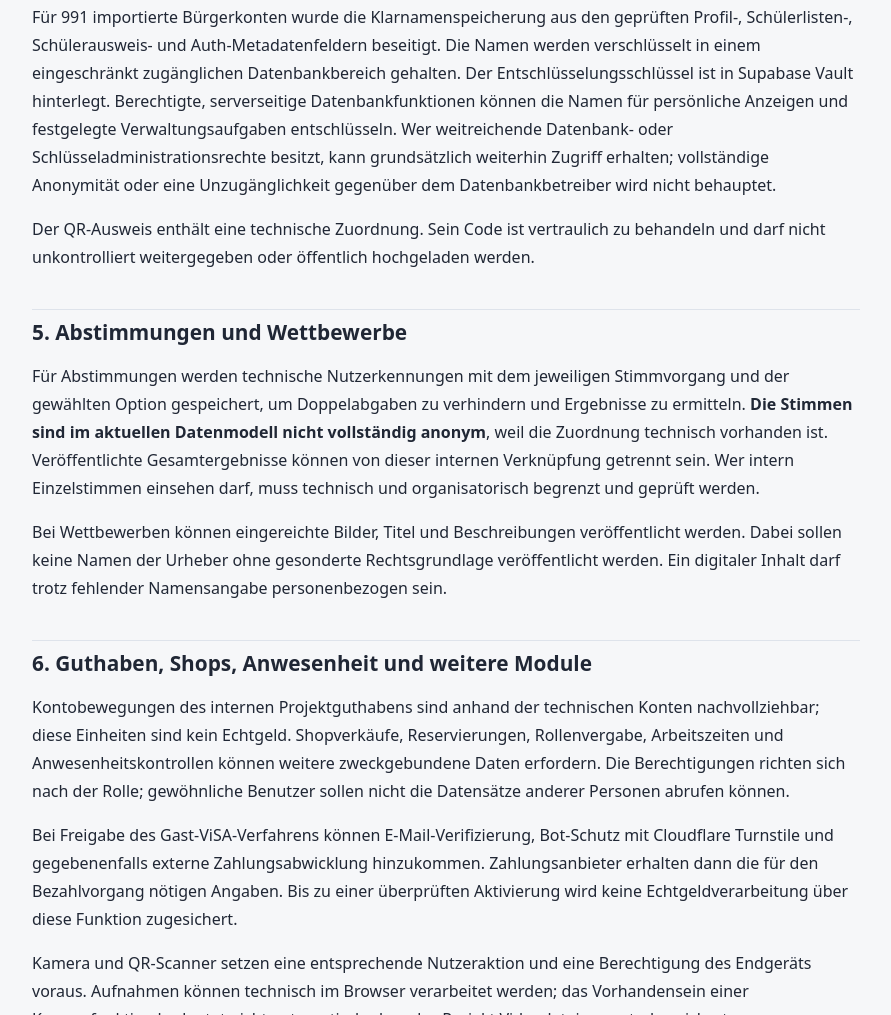
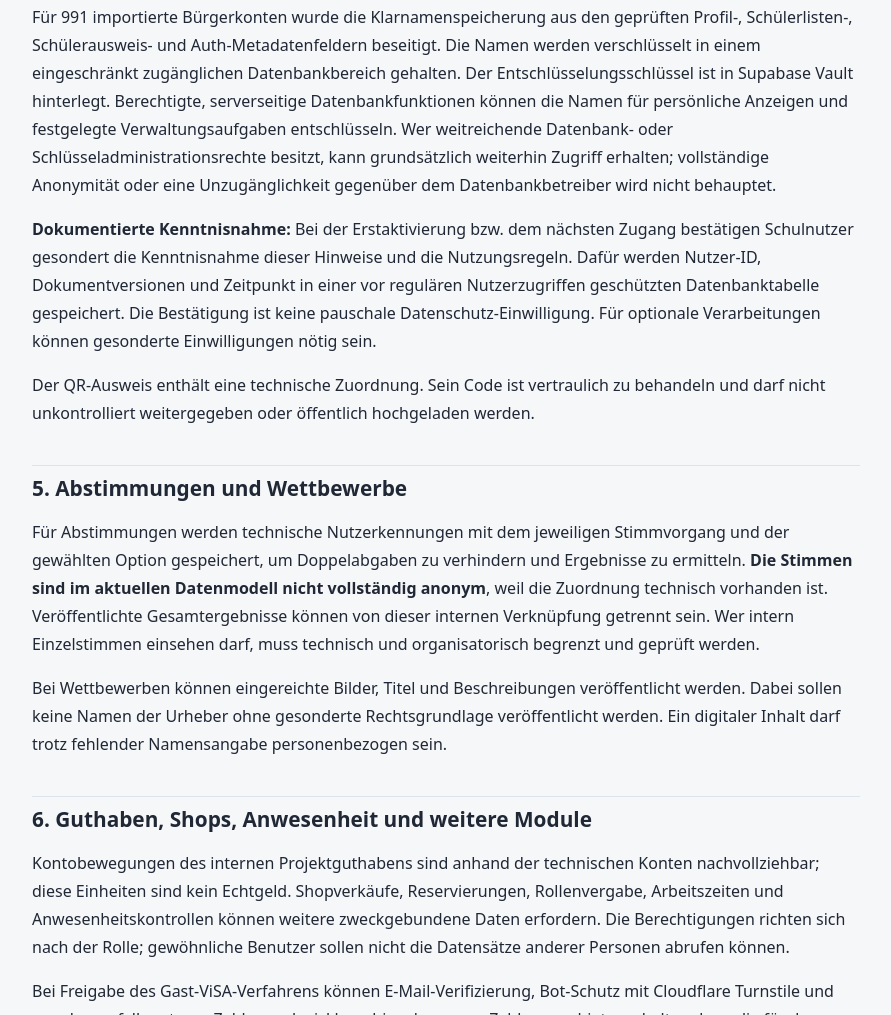
Before and after one commit to 1234Taschenlampe/Schule-als-Staat-, a plain HTML site: page datenschutz.html in a window 1280 px wide. Shown: the part 3047-4062 px from the top of the page, without its empty margins (194-1085 px from the left). Drawn offline with Linux system fonts and the light colour scheme.

Commit message:
school launch: permanent usage rules link and documented legal acknowledgement

```diff
--- a/datenschutz.html
+++ b/datenschutz.html
@@ -72,6 +72,7 @@ footer{border-top:1px solid #dee3eb;color:#536176}footer p{font-size:.85rem}
 <section id="konto"><h2>4. Benutzerkonten, Passwörter und Schülerausweise</h2>
 <p>Schülerkonten werden zentral aus einer berechtigten Schulzuordnung angelegt. Die Anmeldung erfolgt mit einer zufällig erzeugten Bürgerkennung; technisch nutzt Supabase Auth hierfür eine nicht zustellbare interne Alias-Adresse. Die Passwörter liegen in Supabase Auth als bcrypt-Hashes vor; ein Hash wird nicht entschlüsselt, sondern mit einem eingegebenen Passwort abgeglichen. Ein Startpasswort muss nach dem Erstzugang geändert werden.</p>
 <p>Für 991 importierte Bürgerkonten wurde die Klarnamenspeicherung aus den geprüften Profil-, Schülerlisten-, Schülerausweis- und Auth-Metadatenfeldern beseitigt. Die Namen werden verschlüsselt in einem eingeschränkt zugänglichen Datenbankbereich gehalten. Der Entschlüsselungsschlüssel ist in Supabase Vault hinterlegt. Berechtigte, serverseitige Datenbankfunktionen können die Namen für persönliche Anzeigen und festgelegte Verwaltungsaufgaben entschlüsseln. Wer weitreichende Datenbank- oder Schlüsseladministrationsrechte besitzt, kann grundsätzlich weiterhin Zugriff erhalten; vollständige Anonymität oder eine Unzugänglichkeit gegenüber dem Datenbankbetreiber wird nicht behauptet.</p>
+<p><strong>Dokumentierte Kenntnisnahme:</strong> Bei der Erstaktivierung bzw. dem nächsten Zugang bestätigen Schulnutzer gesondert die Kenntnisnahme dieser Hinweise und die Nutzungsregeln. Dafür werden Nutzer-ID, Dokumentversionen und Zeitpunkt in einer vor regulären Nutzerzugriffen geschützten Datenbanktabelle gespeichert. Die Bestätigung ist keine pauschale Datenschutz-Einwilligung. Für optionale Verarbeitungen können gesonderte Einwilligungen nötig sein.</p>
 <p>Der QR-Ausweis enthält eine technische Zuordnung. Sein Code ist vertraulich zu behandeln und darf nicht unkontrolliert weitergegeben oder öffentlich hochgeladen werden.</p>
 </section>
 <section id="abstimmungen"><h2>5. Abstimmungen und Wettbewerbe</h2>
```
